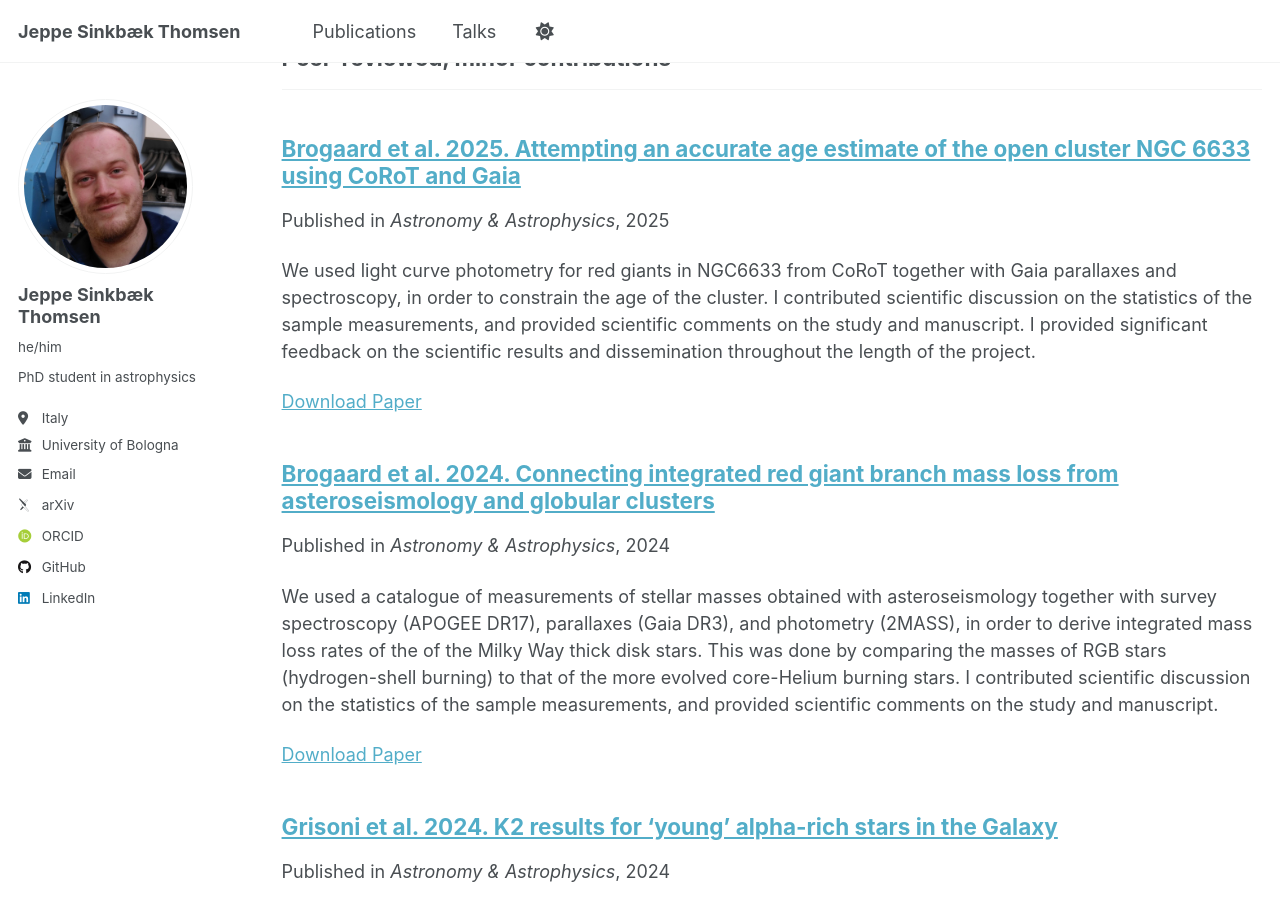
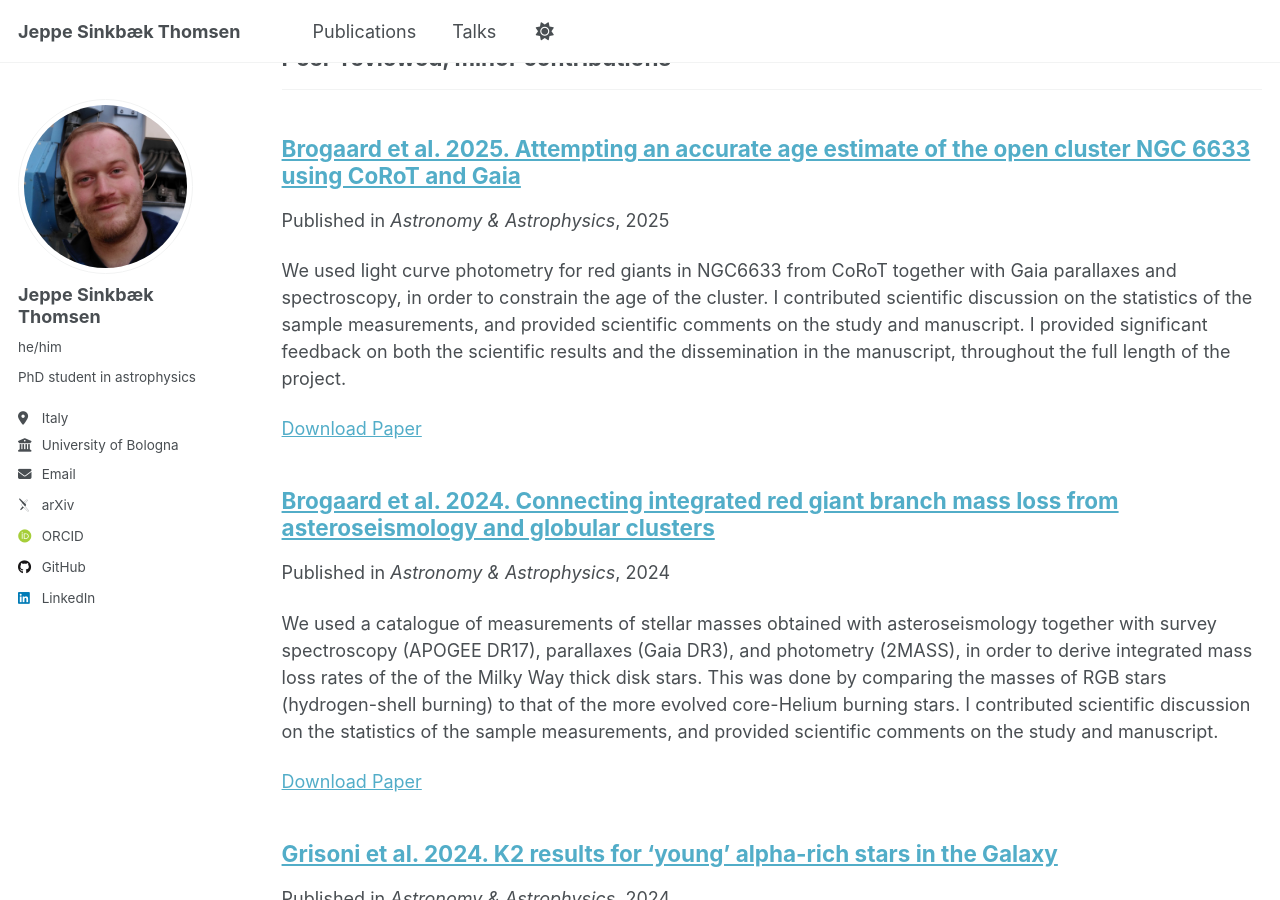
Before and after one commit to jsinkbaek/jsinkbaek.github.io, a Jekyll site: the page built from _pages/publications.html, in a window 1280 px wide and 900 px high, scrolled down 1329 px. Built offline with Jekyll 4.4.1, drawn with Linux system fonts in a browser that asks for light colours; some web fonts are replaced; a script that is not in the unit is left out.

Commit message:
Update 2025-08-01-Brogaard.md

```diff
--- a/_publications/2025-08-01-Brogaard.md
+++ b/_publications/2025-08-01-Brogaard.md
@@ -3,7 +3,7 @@ title: "Brogaard et al. 2025. Attempting an accurate age estimate of the open cl
 collection: publications
 category: manuscripts
 permalink: /publication/2025-08-01-Brogaard
-excerpt: 'We used light curve photometry for red giants in NGC6633 from CoRoT together with Gaia parallaxes and spectroscopy, in order to constrain the age of the cluster. I contributed scientific discussion on the statistics of the sample measurements, and provided scientific comments on the study and manuscript. I provided significant feedback on the scientific results and dissemination throughout the length of the project.'
+excerpt: 'We used light curve photometry for red giants in NGC6633 from CoRoT together with Gaia parallaxes and spectroscopy, in order to constrain the age of the cluster. I contributed scientific discussion on the statistics of the sample measurements, and provided scientific comments on the study and manuscript. I provided significant feedback on both the scientific results and the dissemination in the manuscript, throughout the full length of the project.'
 date: 2025-08-01
 venue: 'Astronomy & Astrophysics'
 paperurl: 'https://jsinkbaek.github.io/files/Brogaard2025_2508.19767v2.pdf'
```
